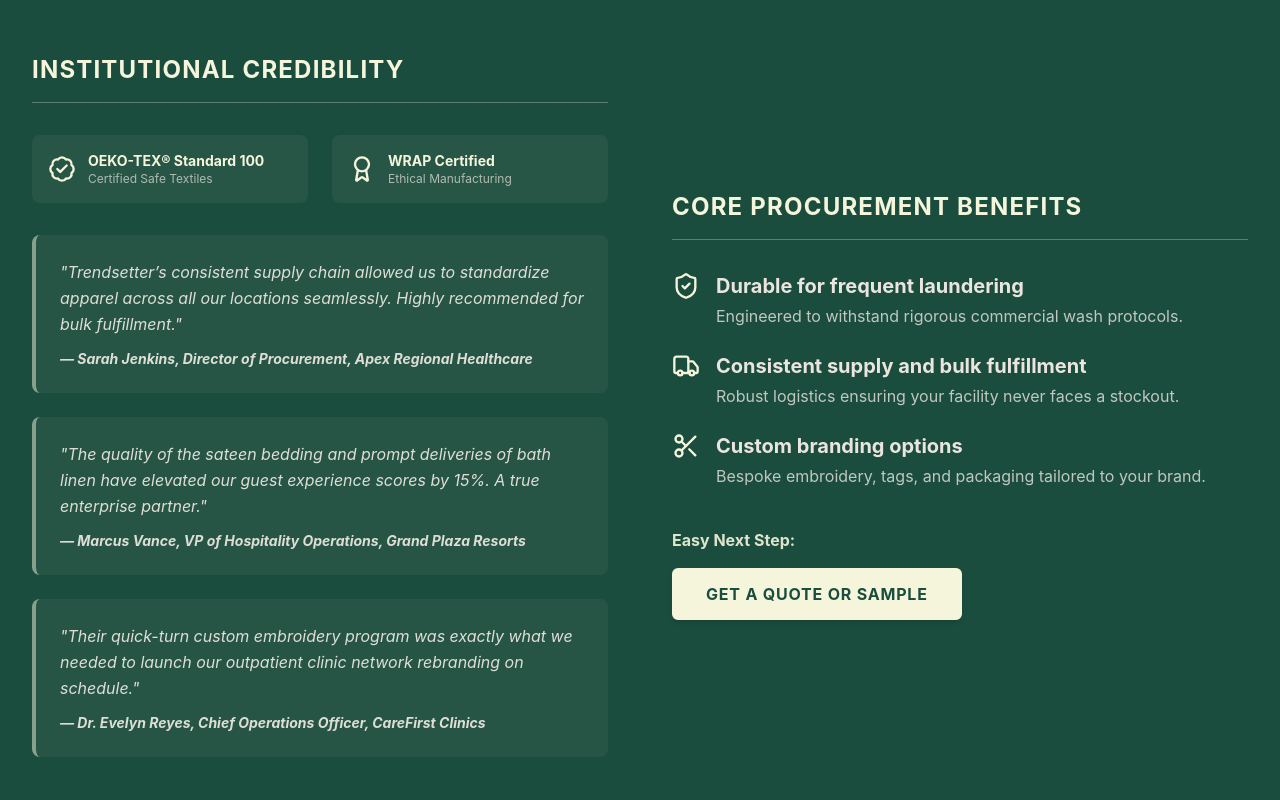
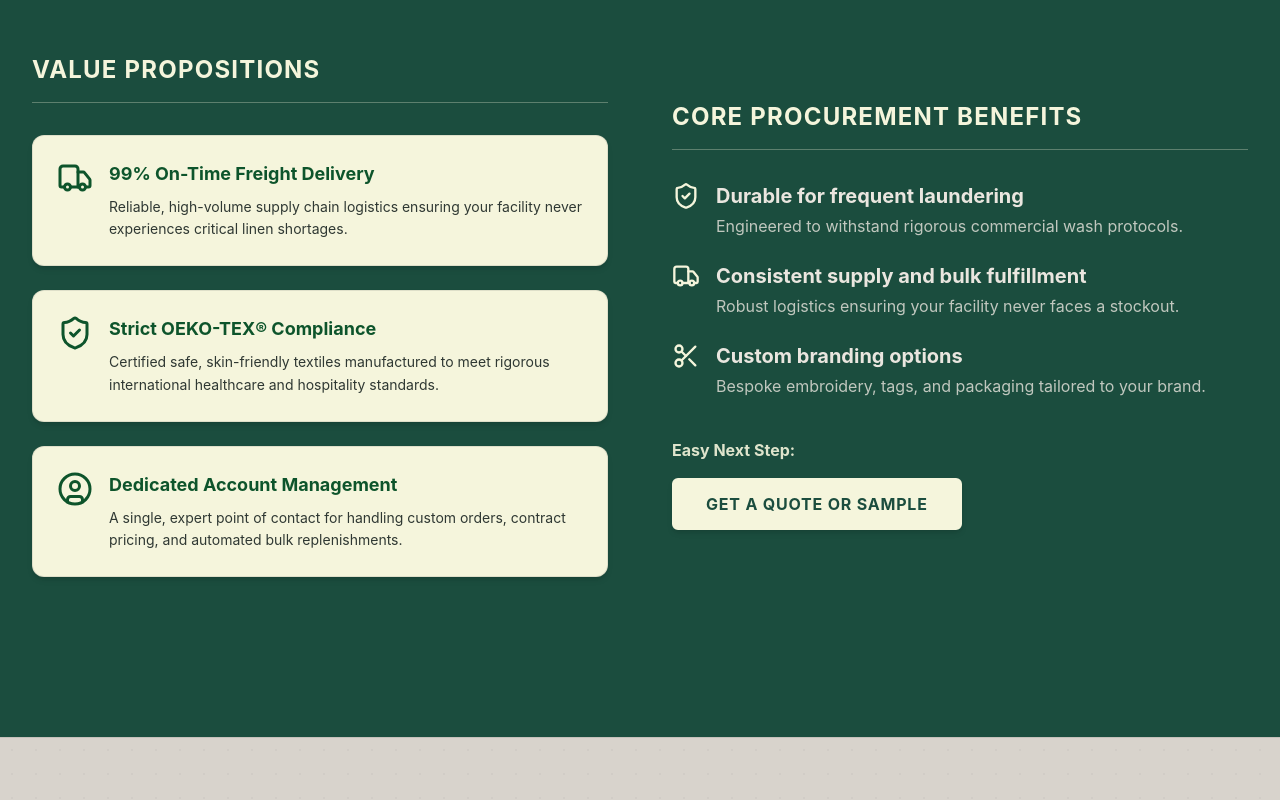
Before and after one commit to numBerNiko/Trendsetter-dev, a React (Vite) app: page /home in a window 1280 px wide. Shown: the part 4500-5300 px from the top of the page. Built offline with nearby package versions, Linux system fonts and the light colour scheme.

Commit message:
feat: pivot home page testimonials to B2B value propositions

```diff
--- a/src/pages/HomePage.jsx
+++ b/src/pages/HomePage.jsx
@@ -26,7 +26,8 @@
   Stethoscope,
   HeartHandshake,
   Activity,
-  Hotel
+  Hotel,
+  UserCircle
 } from 'lucide-react';
 
 export default function HomePage() {
@@ -297,38 +298,35 @@
           <div className="grid grid-cols-1 lg:grid-cols-2 gap-16 mb-16">
             {/* Trust Signals & Testimonials */}
             <div>
-              <h3 className="text-2xl font-bold uppercase tracking-wider mb-8 border-b pb-4 text-[#F5F5DC] border-[#F5F5DC]/30">INSTITUTIONAL CREDIBILITY</h3>
-              <div className="grid grid-cols-2 gap-6 mb-8">
-                <div className="flex items-center gap-3 bg-white/5 p-4 rounded-lg">
-                  <BadgeCheck size={28} className="text-[#F5F5DC]" />
+              <h3 className="text-2xl font-bold uppercase tracking-wider mb-8 border-b pb-4 text-[#F5F5DC] border-[#F5F5DC]/30">VALUE PROPOSITIONS</h3>
+              <div className="space-y-6">
+                <div className="bg-white p-6 rounded-xl shadow-md border border-slate/10 text-left flex gap-4 items-start">
+                  <Truck size={36} className={`shrink-0 ${region.phone.includes('+63') ? 'text-yellow-600' : 'text-green-900'}`} />
                   <div>
-                    <p className="font-bold text-sm text-[#F5F5DC]">OEKO-TEX® Standard 100</p>
-                    <p className="text-xs opacity-70">Certified Safe Textiles</p>
+                    <h4 className={`font-bold text-lg mb-2 ${region.phone.includes('+63') ? 'text-yellow-600' : 'text-green-900'}`}>99% On-Time Freight Delivery</h4>
+                    <p className="text-slate text-sm opacity-90 leading-relaxed">
+                      Reliable, high-volume supply chain logistics ensuring your facility never experiences critical linen shortages.
+                    </p>
                   </div>
                 </div>
-                <div className="flex items-center gap-3 bg-white/5 p-4 rounded-lg">
-                  <Award size={28} className="text-[#F5F5DC]" />
+                <div className="bg-white p-6 rounded-xl shadow-md border border-slate/10 text-left flex gap-4 items-start">
+                  <ShieldCheck size={36} className={`shrink-0 ${region.phone.includes('+63') ? 'text-yellow-600' : 'text-green-900'}`} />
                   <div>
-                    <p className="font-bold text-sm text-[#F5F5DC]">WRAP Certified</p>
-                    <p className="text-xs opacity-70">Ethical Manufacturing</p>
+                    <h4 className={`font-bold text-lg mb-2 ${region.phone.includes('+63') ? 'text-yellow-600' : 'text-green-900'}`}>Strict OEKO-TEX® Compliance</h4>
+                    <p className="text-slate text-sm opacity-90 leading-relaxed">
+                      Certified safe, skin-friendly textiles manufactured to meet rigorous international healthcare and hospitality standards.
+                    </p>
                   </div>
                 </div>
-              </div>
-
-              {/* Expanded testimonials (3 quotes) */}
-              <div className="space-y-6">
-                <blockquote className="bg-white/5 p-6 rounded-lg border-l-4 border-white/50 italic text-base leading-relaxed opacity-95 text-left">
-                  "Trendsetter’s consistent supply chain allowed us to standardize apparel across all our locations seamlessly. Highly recommended for bulk fulfillment."
-                  <footer className="text-sm font-bold mt-3 opacity-100">— Sarah Jenkins, Director of Procurement, Apex Regional Healthcare</footer>
-                </blockquote>
-                <blockquote className="bg-white/5 p-6 rounded-lg border-l-4 border-white/50 italic text-base leading-relaxed opacity-95 text-left">
-                  "The quality of the sateen bedding and prompt deliveries of bath linen have elevated our guest experience scores by 15%. A true enterprise partner."
-                  <footer className="text-sm font-bold mt-3 opacity-100">— Marcus Vance, VP of Hospitality Operations, Grand Plaza Resorts</footer>
-                </blockquote>
-                <blockquote className="bg-white/5 p-6 rounded-lg border-l-4 border-white/50 italic text-base leading-relaxed opacity-95 text-left">
-                  "Their quick-turn custom embroidery program was exactly what we needed to launch our outpatient clinic network rebranding on schedule."
-                  <footer className="text-sm font-bold mt-3 opacity-100">— Dr. Evelyn Reyes, Chief Operations Officer, CareFirst Clinics</footer>
-                </blockquote>
+                <div className="bg-white p-6 rounded-xl shadow-md border border-slate/10 text-left flex gap-4 items-start">
+                  <UserCircle size={36} className={`shrink-0 ${region.phone.includes('+63') ? 'text-yellow-600' : 'text-green-900'}`} />
+                  <div>
+                    <h4 className={`font-bold text-lg mb-2 ${region.phone.includes('+63') ? 'text-yellow-600' : 'text-green-900'}`}>Dedicated Account Management</h4>
+                    <p className="text-slate text-sm opacity-90 leading-relaxed">
+                      A single, expert point of contact for handling custom orders, contract pricing, and automated bulk replenishments.
+                    </p>
+                  </div>
+                </div>
               </div>
             </div>
 
```
